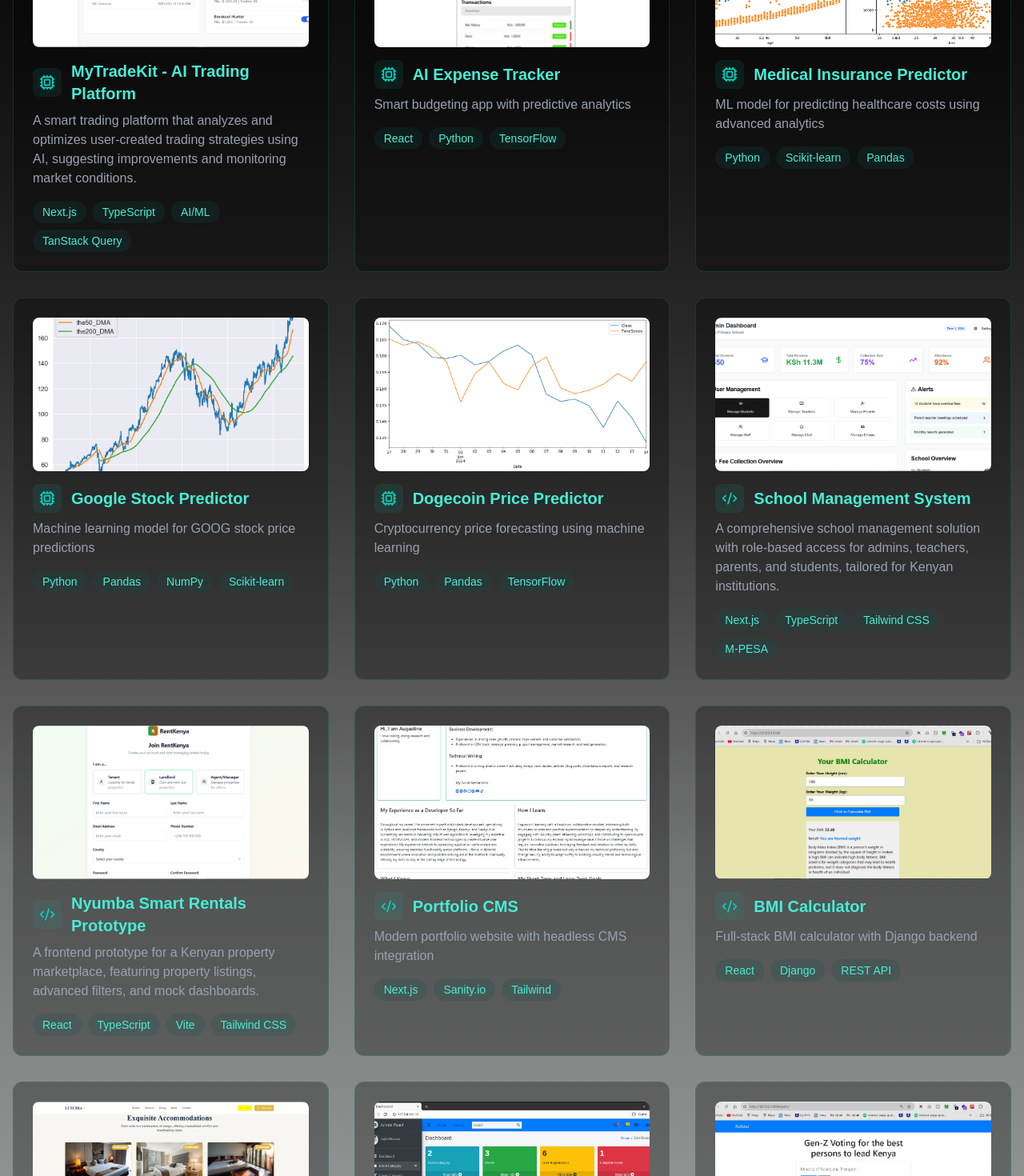
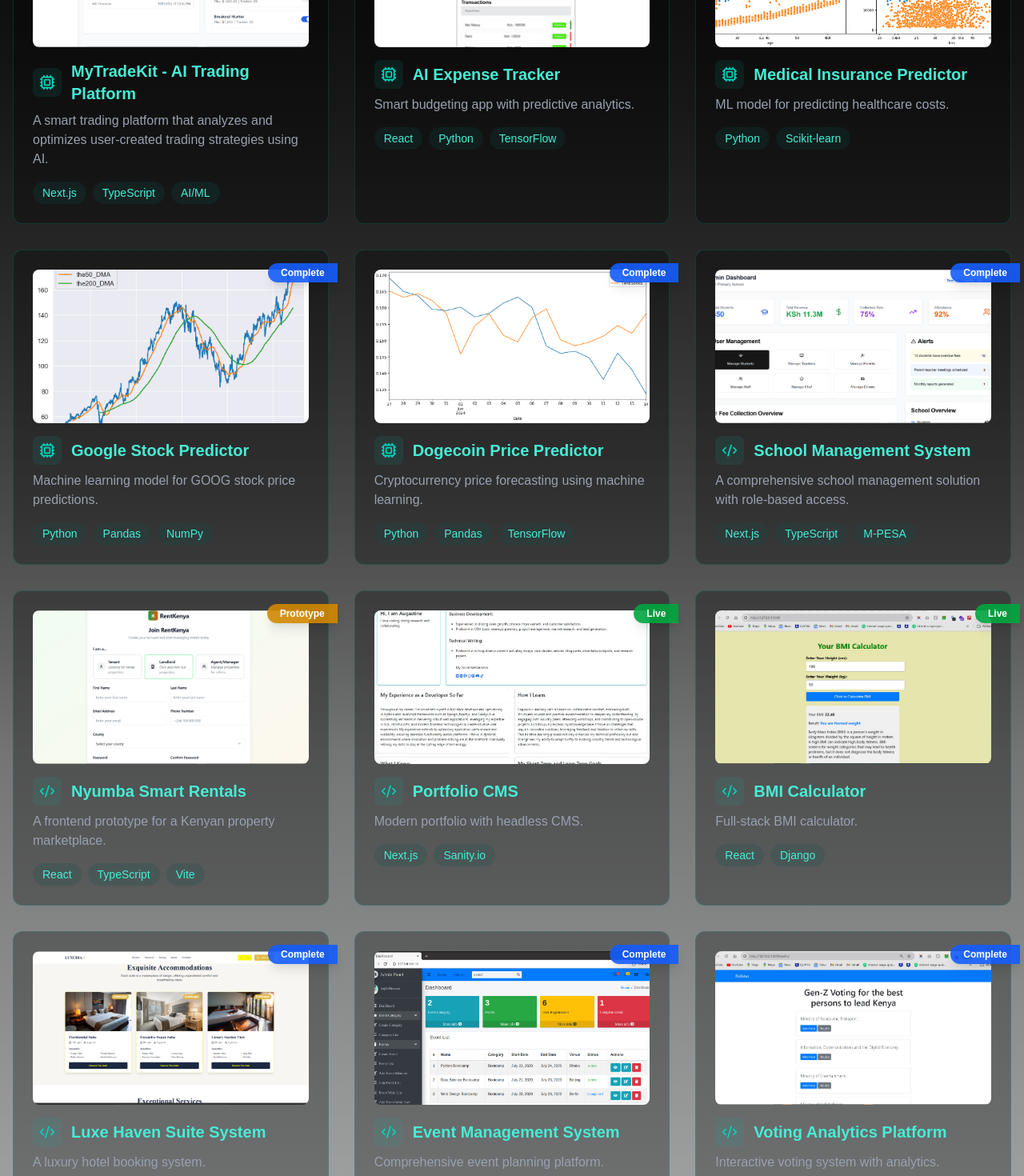
Before and after one commit to MrBytes10/MyPortfolio-V2withSEO-Public, a Next.js app: page /projects in a window 1280 px wide. Shown: the part 540-2010 px from the top of the page at 80% size. Built offline with nearby package versions, Linux system fonts and the light colour scheme.

Commit message:
added status and CTA to each project, to attract clients

```diff
--- a/src/app/projects/page.js
+++ b/src/app/projects/page.js
@@ -5,7 +5,7 @@ import React, { useState } from "react";
 import { Code2, Cpu, Zap } from "lucide-react";
 import ProjectModal from "@/components/ProjectModal";
 
-// Existing Project Images
+// --- All your image imports remain the same ---
 import BitcoinPred from "../../../public/images/ProjectImages/bitcoinpred.png";
 import BmicalCalculator from "../../../public/images/ProjectImages/bmicalculator_DjangoAndReact.jpg";
 import DjangoPort from "../../../public/images/ProjectImages/djangoPort1.jpg";
@@ -20,13 +20,10 @@ import TradingView from "../../../public/images/ProjectImages/tradingView5Indica
 import TukoNews from "../../../public/images/ProjectImages/tukoNewsNEEWWW.jpg";
 import VotingWebApp from "../../../public/images/ProjectImages/voting-webApp.jpg";
 import LinkedInEmailScraper from "../../../public/images/ProjectImages/proxycurlScraper.png";
-
-// --- NEW: Add imports for your new project images ---
-// IMPORTANT: Replace these with the actual paths to your images in the /public folder
 import MyTradeKit1 from "../../../public/images/ProjectImages/MyTradeKit1.png";
 import SchoolManagement1 from "../../../public/images/ProjectImages/SchoolSysAdmin1.PNG";
 import NyumbaRentals1 from "../../../public/images/ProjectImages/NyumbaRentals1.png";
-import NyumbaRentals2 from "../../../public/images/ProjectImages/NyumbaRentals2.png"; // Example for multiple images
+import NyumbaRentals2 from "../../../public/images/ProjectImages/NyumbaRentals2.png";
 import LuxeHaven1 from "../../../public/images/ProjectImages/LuxeHaven1.png";
 
 const Projects = () => {
@@ -34,18 +31,19 @@ const Projects = () => {
   const [filter, setFilter] = useState("all");
 
   const projects = [
-    // --- NEW & RE-RANKED AI/ML PROJECTS ---
+    // --- AI/ML PROJECTS ---
     {
       id: 14,
       title: "MyTradeKit - AI Trading Platform",
       category: "ai",
-      images: [MyTradeKit1], // Use 'images' array
-      tech: ["Next.js", "TypeScript", "AI/ML", "TanStack Query"],
+      images: [MyTradeKit1],
+      tech: ["Next.js", "TypeScript", "AI/ML"],
       description:
-        "A smart trading platform that analyzes and optimizes user-created trading strategies using AI, suggesting improvements and monitoring market conditions.",
+        "A smart trading platform that analyzes and optimizes user-created trading strategies using AI.",
       github: "https://github.com/MrBytes10/MyTradeKit-Frontend",
       demo: "#",
-      isPrototype: true, // Flag for CTA
+      status: "Prototype", // NEW: Status property
+      purchaseType: "investment",
     },
     {
       id: 1,
@@ -53,31 +51,36 @@ const Projects = () => {
       category: "ai",
       images: [ExpenseTracker],
       tech: ["React", "Python", "TensorFlow"],
-      description: "Smart budgeting app with predictive analytics",
+      description: "Smart budgeting app with predictive analytics.",
       github: "https://github.com/MrBytes10",
       demo: "https://your-expenses-tracker-in-reactjs.vercel.app",
+      status: "Live", // NEW: Status property
+      purchaseType: "sourceCode",
     },
     {
       id: 2,
       title: "Medical Insurance Predictor",
       category: "ai",
       images: [HospitalInsuranceCal],
-      tech: ["Python", "Scikit-learn", "Pandas"],
-      description:
-        "ML model for predicting healthcare costs using advanced analytics",
+      tech: ["Python", "Scikit-learn"],
+      description: "ML model for predicting healthcare costs.",
       github: "https://github.com/MrBytes10/medical_InsurancePricePrediction",
       demo: "#",
+      status: "Complete",
+      purchaseType: "sourceCode",
     },
     {
       id: 3,
       title: "Google Stock Predictor",
       category: "ai",
       images: [GoogleStock],
-      tech: ["Python", "Pandas", "NumPy", "Scikit-learn"],
-      description: "Machine learning model for GOOG stock price predictions",
+      tech: ["Python", "Pandas", "NumPy"],
+      description: "Machine learning model for GOOG stock price predictions.",
       github:
         "https://github.com/MrBytes10/DataScience_GOOG-StockPrice-Prediction",
       demo: "#",
+      status: "Complete",
+      purchaseType: "sourceCode",
     },
     {
       id: 4,
@@ -85,101 +88,117 @@ const Projects = () => {
       category: "ai",
       images: [DogecoinPred],
       tech: ["Python", "Pandas", "TensorFlow"],
-      description: "Cryptocurrency price forecasting using machine learning",
+      description: "Cryptocurrency price forecasting using machine learning.",
       github: "https://github.com/MrBytes10/dogeCoin-Prediction--Data-Science",
       demo: "#",
+      status: "Complete",
+      purchaseType: "sourceCode",
     },
 
-    // --- NEW & RE-RANKED WEB DEVELOPMENT PROJECTS ---
+    // --- WEB DEVELOPMENT PROJECTS ---
     {
       id: 15,
       title: "School Management System",
       category: "web",
       images: [SchoolManagement1],
-      tech: ["Next.js", "TypeScript", "Tailwind CSS", "M-PESA"],
+      tech: ["Next.js", "TypeScript", "M-PESA"],
       description:
-        "A comprehensive school management solution with role-based access for admins, teachers, parents, and students, tailored for Kenyan institutions.",
+        "A comprehensive school management solution with role-based access.",
       github: "https://github.com/MrBytes10/SchoolManagementSystemv1",
       demo: "#",
+      status: "Complete",
+      purchaseType: "licensing",
     },
     {
       id: 16,
-      title: "Nyumba Smart Rentals Prototype",
+      title: "Nyumba Smart Rentals",
       category: "web",
-      images: [NyumbaRentals1, NyumbaRentals2], // Example with two images
-      tech: ["React", "TypeScript", "Vite", "Tailwind CSS"],
-      description:
-        "A frontend prototype for a Kenyan property marketplace, featuring property listings, advanced filters, and mock dashboards.",
+      images: [NyumbaRentals1, NyumbaRentals2],
+      tech: ["React", "TypeScript", "Vite"],
+      description: "A frontend prototype for a Kenyan property marketplace.",
       github: "https://github.com/MrBytes10/nyumba_smart_rentals_main",
       demo: "#",
-      isPrototype: true, // Flag for CTA
+      status: "Prototype",
+      purchaseType: "investment",
     },
     {
       id: 5,
       title: "Portfolio CMS",
       category: "web",
       images: [DjangoPort],
-      tech: ["Next.js", "Sanity.io", "Tailwind"],
-      description: "Modern portfolio website with headless CMS integration",
+      tech: ["Next.js", "Sanity.io"],
+      description: "Modern portfolio with headless CMS.",
       github: "https://github.com/MrBytes10",
       demo: "https://augastine-s-portfolio.vercel.app/",
+      status: "Live",
+      purchaseType: "sourceCode",
     },
     {
       id: 6,
       title: "BMI Calculator",
       category: "web",
       images: [BmicalCalculator],
-      tech: ["React", "Django", "REST API"],
-      description: "Full-stack BMI calculator with Django backend",
+      tech: ["React", "Django"],
+      description: "Full-stack BMI calculator.",
       github:
         "https://github.com/MrBytes10/React-and-Django-Integration-sample",
       demo: "https://bmi-calculator-augastine-ndetis-projects.vercel.app/",
+      status: "Live",
+      purchaseType: "sourceCode",
     },
     {
       id: 17,
       title: "Luxe Haven Suite System",
       category: "web",
       images: [LuxeHaven1],
-      tech: ["React", "TypeScript", "Shadcn/ui", "Vite"],
-      description:
-        "A luxury hotel booking and management system featuring an elegant UI, real-time availability, and a seamless booking experience.",
+      tech: ["React", "TypeScript", "Shadcn/ui"],
+      description: "A luxury hotel booking system.",
       github: "https://github.com/MrBytes10/luxe-haven-suite-system",
       demo: "#",
+      status: "Complete",
+      purchaseType: "licensing",
     },
     {
       id: 7,
       title: "Event Management System",
       category: "web",
       images: [EventManagement],
-      tech: ["Django", "JavaScript", "Bootstrap"],
-      description: "Comprehensive event planning and management platform",
+      tech: ["Django", "JavaScript"],
+      description: "Comprehensive event planning platform.",
       github:
         "https://github.com/MrBytes10/event-management-system-Django-and-Js",
       demo: "#",
+      status: "Complete",
+      purchaseType: "licensing",
     },
     {
       id: 8,
       title: "Voting Analytics Platform",
       category: "web",
       images: [VotingWebApp],
-      tech: ["Django", "Chart.js", "SQLite"],
-      description: "Interactive voting system with real-time analytics",
+      tech: ["Django", "Chart.js"],
+      description: "Interactive voting system with analytics.",
       github: "https://github.com/MrBytes10/django-voting-webApp-with-charts",
       demo: "#",
+      status: "Complete",
+      purchaseType: "sourceCode",
     },
 
-    // AUTOMATION PROJECTS
+    // --- AUTOMATION PROJECTS ---
     {
       id: 9,
       title: "LinkedIn Scraper Suite",
       category: "automation",
       images: [LinkedInEmailScraper],
-      tech: ["Python", "Proxycurl API", "Pandas"],
-      description: "Professional lead generation tool with API integration",
+      tech: ["Python", "Proxycurl API"],
+      description: "Professional lead generation tool.",
       github:
         "https://github.com/MrBytes10/linkedIn_Emails_Scraper-using-ProxyCurl-API",
       demo: "#",
+      status: "Complete",
+      purchaseType: "sourceCode",
     },
+    // ... Add status and purchaseType to all remaining projects...
     {
       id: 10,
       title: "GPS Tracking System",
@@ -189,6 +208,8 @@ const Projects = () => {
       description: "Real-time GPS tracking and visualization tool",
       github: "https://github.com/MrBytes10/GPS-Tracking-Using-Python",
       demo: "#",
+      status: "Complete",
+      purchaseType: "sourceCode",
     },
     {
       id: 11,
@@ -199,6 +220,8 @@ const Projects = () => {
       description: "Custom technical indicators for market analysis",
       github: "#",
       demo: "https://trading-view-indicators-project-forex-trading.vercel.app/",
+      status: "Complete",
+      purchaseType: "sourceCode",
     },
     {
       id: 12,
@@ -210,6 +233,8 @@ const Projects = () => {
       github:
         "https://github.com/MrBytes10/Tuko-News-Website-Scraper-for-Latest-News",
       demo: "#",
+      status: "Complete",
+      purchaseType: "sourceCode",
     },
     {
       id: 13,
@@ -221,6 +246,8 @@ const Projects = () => {
       github:
         "https://github.com/MrBytes10/email-Scraper-Using-Selenium-in-Python",
       demo: "#",
+      status: "Complete",
+      purchaseType: "sourceCode",
     },
   ];
 
@@ -236,13 +263,12 @@ const Projects = () => {
           </p>
         </div>
 
-        {/* Filters */}
         <div className="flex flex-wrap gap-4 mb-12 justify-center">
           {["all", "web", "ai", "automation"].map((cat) => (
             <button
               key={cat}
               onClick={() => setFilter(cat)}
-              className={`px-4 py-2 rounded-full capitalize ${
+              className={`px-4 py-2 rounded-full capitalize transition-colors ${
                 filter === cat
                   ? "bg-teal-500/20 text-teal-400 border border-teal-500/30"
                   : "text-gray-400 hover:bg-teal-500/10"
@@ -252,20 +278,30 @@ const Projects = () => {
           ))}
         </div>
 
-        {/* Project Grid */}
         <div className="grid md:grid-cols-2 lg:grid-cols-3 gap-8">
           {projects
             .filter((p) => filter === "all" || p.category === filter)
             .map((project) => (
               <div
                 key={project.id}
-                className="group border border-teal-500/20 rounded-xl p-6 bg-black/30 hover:bg-teal-500/10 transition-colors cursor-pointer"
+                className="group relative border border-teal-500/20 rounded-xl p-6 bg-black/30 hover:bg-teal-500/10 transition-colors cursor-pointer"
                 onClick={() => setSelectedProject(project)}>
-                {/* Project Image */}
+                {/* --- NEW: Status Badge --- */}
+                {project.status && (
+                  <span
+                    className={`absolute top-4 right-0 -mr-3 px-4 py-1 text-xs font-bold text-white shadow-lg rounded-l-full z-10
+                    ${project.status === "Live" ? "bg-green-600/90" : ""}
+                    ${project.status === "Prototype" ? "bg-yellow-600/90" : ""}
+                    ${project.status === "Complete" ? "bg-blue-600/90" : ""}
+                  `}>
+                    {project.status}
+                  </span>
+                )}
+
                 <div className="relative h-48 w-full mb-4 rounded-lg overflow-hidden">
                   {project.images && project.images.length > 0 ? (
                     <Image
-                      src={project.images[0]} // --- MODIFIED: Show the first image of the array ---
+                      src={project.images[0]}
                       alt={`Screenshot of ${project.title}`}
                       fill
                       className="object-cover"
@@ -280,7 +316,6 @@ const Projects = () => {
                   )}
                 </div>
 
-                {/* Project Title with Icon */}
                 <div className="flex items-center gap-3 mb-2">
                   <div className="p-2 bg-teal-500/10 rounded-lg">
                     {project.category === "ai" ? (
@@ -297,7 +332,6 @@ const Projects = () => {
                 </div>
                 <p className="text-gray-400 mb-4">{project.description}</p>
 
-                {/* Tech Stack Tags */}
                 <div className="flex flex-wrap gap-2">
                   {project.tech.map((t) => (
                     <span
--- a/src/components/ProjectModal.js
+++ b/src/components/ProjectModal.js
@@ -1,27 +1,126 @@
 // B:\mytestProjects\myPortfolioV2\myportfoliov2\src\components\ProjectModal.js
 import React, { useState, useEffect } from "react";
-import { X, ChevronLeft, ChevronRight, MessageSquarePlus } from "lucide-react";
+import {
+  X,
+  ChevronLeft,
+  ChevronRight,
+  MessageSquarePlus,
+  Lightbulb,
+  Briefcase,
+  FileCode,
+  DollarSign,
+  Handshake,
+} from "lucide-react";
 import Image from "next/image";
 import Link from "next/link";
+
+// --- REFINED: The Professional CTA Component ---
+// This component uses recruiter-friendly language and professional icons.
+const PurchaseCTA = ({ project }) => {
+  const ctaBaseStyle = "mt-6 p-4 border rounded-lg text-center";
+  const titleBaseStyle =
+    "text-lg font-semibold mb-2 flex items-center justify-center gap-2";
+  const textBaseStyle = "text-gray-400 text-sm mb-4 max-w-lg mx-auto";
+  const linkBaseStyle =
+    "inline-flex items-center justify-center gap-2 px-6 py-2 rounded-full font-semibold transition-colors";
+
+  // The context statement that frames this section for recruiters
+  const contextStatement =
+    "I build all my projects with a product-focused mindset, considering real-world application and value. The following opportunities are available for this project:";
+
+  const ctaContent = {
+    investment: {
+      style: "border-cyan-500/30 bg-cyan-500/10",
+      title: (
+        <>
+          <Lightbulb className="h-5 w-5" /> Investment & Partnership
+        </>
+      ),
+      titleColor: "text-cyan-300",
+      description:
+        "This project is a functional prototype with significant market potential. I am open to discussing investment or collaboration to scale it into a full production-ready business.",
+      buttonText: "Discuss Partnership",
+      buttonIcon: <Handshake className="h-4 w-4" />,
+      buttonStyle: "bg-cyan-500/20 text-cyan-300 hover:bg-cyan-500/30",
+    },
+    licensing: {
+      style: "border-teal-500/30 bg-teal-500/10",
+      title: (
+        <>
+          <Briefcase className="h-5 w-5" /> Available for Business Licensing
+        </>
+      ),
+      titleColor: "text-teal-300",
+      description:
+        "This is a complete, deployable system ready for a real-world environment. It can be licensed as-is or customized to meet your specific business requirements.",
+      buttonText: "Request a Quote",
+      buttonIcon: <DollarSign className="h-4 w-4" />,
+      buttonStyle: "bg-teal-500/20 text-teal-300 hover:bg-teal-500/30",
+    },
+    sourceCode: {
+      style: "border-gray-500/30 bg-gray-500/10",
+      title: (
+        <>
+          <FileCode className="h-5 w-5" /> Source Code Available
+        </>
+      ),
+      titleColor: "text-gray-300",
+      description:
+        "The source code for this project is available for a one-time licensing fee. Ideal for students, educational purposes, or as a foundation for derivative projects.",
+      buttonText: "Inquire About License",
+      buttonIcon: <MessageSquarePlus className="h-4 w-4" />,
+      buttonStyle: "bg-gray-500/20 text-gray-300 hover:bg-gray-500/30",
+    },
+  };
+
+  const currentCta = ctaContent[project.purchaseType];
+
+  if (!currentCta) {
+    return null;
+  }
+
+  return (
+    <div className="mt-8 pt-6 border-t border-teal-500/20">
+      <p className="text-center text-gray-500 italic text-sm mb-4">
+        {contextStatement}
+      </p>
+      <div className={`${ctaBaseStyle} ${currentCta.style}`}>
+        <h4 className={`${titleBaseStyle} ${currentCta.titleColor}`}>
+          {currentCta.title}
+        </h4>
+        <p className={textBaseStyle}>{currentCta.description}</p>
+        <Link
+          href="/contact"
+          className={`${linkBaseStyle} ${currentCta.buttonStyle}`}>
+          {currentCta.buttonIcon}
+          {currentCta.buttonText}
+        </Link>
+      </div>
+    </div>
+  );
+};
 
 const ProjectModal = ({ project, onClose }) => {
   const [currentIndex, setCurrentIndex] = useState(0);
 
-  // Reset index if project changes
   useEffect(() => {
     setCurrentIndex(0);
   }, [project]);
 
   const handlePrev = () => {
+    if (project.images && project.images.length > 1) {
       setCurrentIndex((prevIndex) =>
         prevIndex === 0 ? project.images.length - 1 : prevIndex - 1
       );
+    }
   };
 
   const handleNext = () => {
+    if (project.images && project.images.length > 1) {
       setCurrentIndex((prevIndex) =>
         prevIndex === project.images.length - 1 ? 0 : prevIndex + 1
       );
+    }
   };
 
   const hasMultipleImages = project.images && project.images.length > 1;
@@ -35,7 +134,6 @@ const ProjectModal = ({ project, onClose }) => {
           <X className="h-6 w-6" />
         </button>
 
-        {/* --- NEW: Image Gallery --- */}
         <div className="relative w-full h-96 rounded-lg overflow-hidden flex-shrink-0">
           {project.images && project.images.length > 0 ? (
             <Image
@@ -109,24 +207,7 @@ const ProjectModal = ({ project, onClose }) => {
             )}
           </div>
 
-          {/* --- NEW: Investor/Client CTA --- */}
-          {project.isPrototype && (
-            <div className="mt-4 p-4 border border-cyan-500/30 bg-cyan-500/10 rounded-lg text-center">
-              <h4 className="font-semibold text-cyan-300 mb-2">
-                Interested in this project's future?
-              </h4>
-              <p className="text-gray-400 text-sm mb-4">
-                This project is currently in development. I am actively seeking
-                 Investors or Collaborators to help bring it to full production.
-              </p>
-              <Link
-                href="/contact"
-                className="inline-flex items-center justify-center gap-2 bg-cyan-500/20 text-cyan-300 px-6 py-2 rounded-full font-semibold hover:bg-cyan-500/30 transition-colors">
-                <MessageSquarePlus className="h-4 w-4" />
-                Let's Discuss
-              </Link>
-            </div>
-          )}
+          <PurchaseCTA project={project} />
         </div>
       </div>
     </div>
```
Lines whose indentation alone changed are shown as unchanged.
